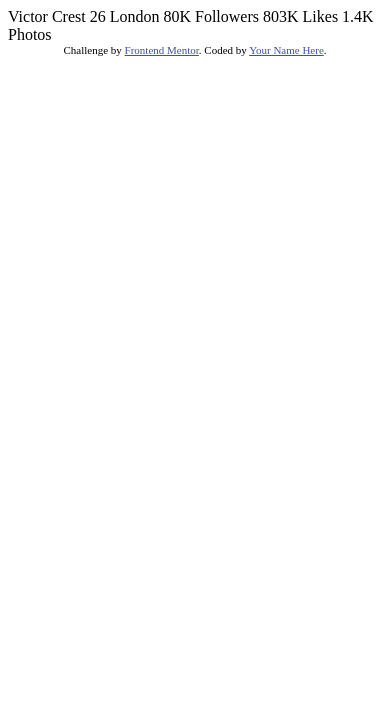
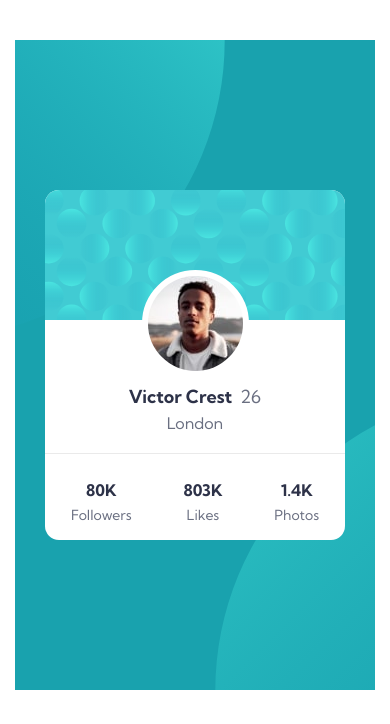
Before and after one commit to LinziJayne36/profile-card-component, a plain HTML site: page index.html in a window 390 px wide. Shown: the top 724 px of the page. Drawn offline with Linux system fonts and the light colour scheme.

Commit message:
Add final code to position background images, including media query to adjust the background for desktop

```diff
--- a/index.html
+++ b/index.html
@@ -1,35 +1,187 @@
 <!DOCTYPE html>
 <html lang="en">
     <head>
-  <meta charset="UTF-8">
-  <meta name="viewport" content="width=device-width, initial-scale=1.0"> <!-- displays site properly based on user's device -->
+        <meta charset="UTF-8" />
+        <meta name="viewport" content="width=device-width, initial-scale=1.0" />
+        <!-- displays site properly based on user's device -->
 
-  <link rel="icon" type="image/png" sizes="32x32" href="./images/favicon-32x32.png">
+        <link
+            rel="icon"
+            type="image/png"
+            sizes="32x32"
+            href="./images/favicon-32x32.png"
+        />
 
         <title>Frontend Mentor | Profile card component</title>
 
         <!-- Feel free to remove these styles or customise in your own stylesheet 👍 -->
         <style>
-    .attribution { font-size: 11px; text-align: center; }
-    .attribution a { color: hsl(228, 45%, 44%); }
+            @import url("https://fonts.googleapis.com/css2?family=Kumbh+Sans:wght@400;700&display=swap");
+            @import url("https://fonts.googleapis.com/css2?family=Lobster+Two&display=swap");
+            :root {
+                --darkCyan: hsl(185, 75%, 39%);
+                --vDkDesatBlue: hsl(229, 23%, 23%);
+                --darkGrayishBlue: hsl(227, 10%, 46%);
+                --darkGray: hsl(0, 0%, 59%);
+                --darkGrayFaded: rgba(150, 150, 150, 0.2);
+                font-size: 18px;
+                font-family: "Kumbh Sans", sans-serif;
+                font-weight: 700;
+            }
+
+            .card-container {
+                height: 650px;
+                width: 360px;
+                background-image: url("./images/bg-pattern-top.svg"),
+                    url("./images/bg-pattern-bottom.svg");
+                background-position: -390px -300px, 200px 350px;
+                background-repeat: no-repeat;
+                background-color: var(--darkCyan);
+                background-size: 600px, 600px;
+                margin: 40px auto;
+                position: relative;
+            }
+
+            .card {
+                position: absolute;
+                top: 50%;
+                left: 50%;
+                transform: translate(-50%, -50%);
+                height: 350px;
+                width: 300px;
+                background-color: white;
+                border-radius: 14px;
+                color: var(--vDkDesatBlue);
+            }
+
+            .top-section {
+                height: 130px;
+                border-top-left-radius: 14px;
+                border-top-right-radius: 14px;
+                background-image: url("./images/bg-pattern-card.svg");
+            }
+
+            .profile-img {
+                background-image: url(./images/image-victor.jpg);
+                margin: -50px auto;
+                border-style: solid;
+                border-width: 6px;
+                border-color: white;
+                height: 95px;
+                width: 95px;
+                border-radius: 50%;
+            }
+
+            .info-section {
+                display: flex;
+                height: 50px;
+                justify-content: center;
+                margin-top: 40px;
+            }
+
+            #card-age {
+                margin-left: 8px;
+            }
+
+            #card-age,
+            #card-city,
+            span {
+                font-weight: 400;
+                color: var(--darkGrayishBlue);
+            }
+
+            .city-section {
+                display: flex;
+                justify-content: center;
+                height: 10%;
+                margin-top: -30px;
+                margin-bottom: 45px;
+            }
+
+            #card-city {
+                font-size: 16px;
+                padding-top: 10px;
+            }
+
+            .metrics-section {
+                display: flex;
+                justify-content: space-around;
+                height: 26%;
+                border-top-color: var(--darkGrayFaded);
+                border-top-style: solid;
+                border-top-width: thin;
+                margin-top: -14px;
+                padding-top: 10px;
+            }
+
+            #card-followers,
+            #card-likes,
+            #card-photos {
+                text-align: center;
+                font-size: 16px;
+            }
+
+            span {
+                display: inline-block;
+                padding-top: 6px;
+                font-size: 14px;
+            }
+
+            .attribution {
+                font-size: 20px;
+                font-family: "Lobster Two", cursive;
+                text-align: center;
+            }
+            .attribution a {
+                color: hsl(228, 45%, 44%);
+            }
+
+            @media screen and (min-width: 1500px) {
+                .card-container {
+                    width: 1440px;
+                    background-position: -90px -400px, 710px 330px;
+                    background-size: 800px, 860px;
+                }
+            }
         </style>
     </head>
     <body>
-  Victor Crest
-  26
-  London
-
-  80K
-  Followers
-
-  803K
-  Likes
-
-  1.4K
-  Photos
+        <div class="card-container">
+            <!--<img src="./images/bg-pattern-bottom.svg" />-->
+            <div class="card">
+                <div class="top-section"></div>
+                <div class="profile-img"></div>
+                <div class="info-section">
+                    <br />
+                    <p id="card-name">Victor Crest</p>
+                    <p id="card-age">26</p>
+                </div>
+                <div class="city-section">
+                    <p id="card-city">London</p>
+                </div>
+                <div class="metrics-section">
+                    <p id="card-followers" class="card-metrics">
+                        80K<br />
+                        <span>Followers</span>
+                    </p>
+                    <p id="card-likes" class="card-metrics">
+                        803K<br />
+                        <span>Likes</span>
+                    </p>
+                    <p id="card-photos" class="card-metrics">
+                        1.4K<br />
+                        <span>Photos</span>
+                    </p>
+                </div>
+            </div>
+        </div>
         <div class="attribution">
-    Challenge by <a href="https://www.frontendmentor.io?ref=challenge" target="_blank">Frontend Mentor</a>.
-    Coded by <a href="#">Your Name Here</a>.
+            Challenge by
+            <a
+                href="https://www.frontendmentor.io?ref=challenge"
+                target="_blank"
+                >Frontend Mentor</a
+            >. Coded by <a href="#">Linzi Jayne</a>.
         </div>
     </body>
 </html>
```
Lines whose indentation alone changed are shown as unchanged.
